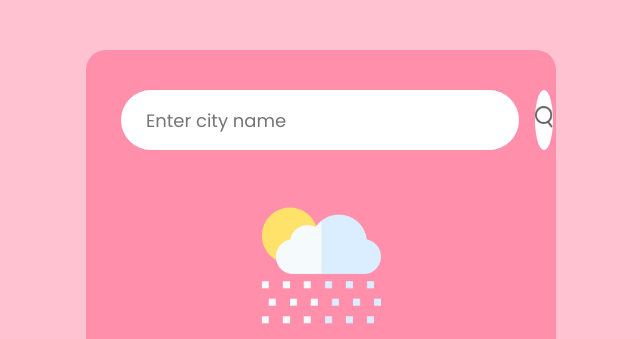
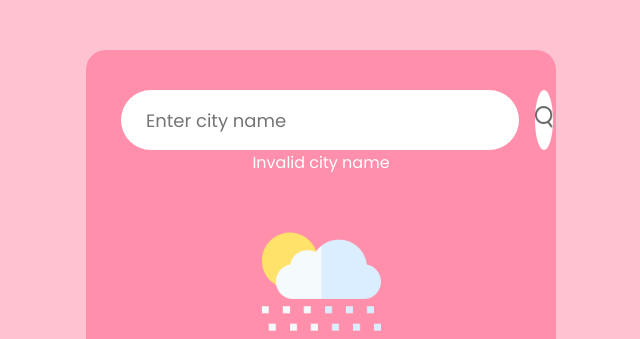
Before and after one commit to wilawanpond/weather-app, a plain HTML site: page index.html in a window 1280 px wide. Shown: the top 339 px of the page, without its empty margins (319-959 px from the left). Drawn offline with Linux system fonts and the light colour scheme.

Commit message:
Update error message

```diff
--- a/index.html
+++ b/index.html
@@ -12,6 +12,9 @@
         <div class="search">
             <input type="text" placeholder="Enter city name" spellcheck="false">
             <button><img src="assets/search.png"></button>
+        </div>
+        <div class="error">
+            <p>Invalid city name</p>
         </div>
         <div class="weather">
             <img src="assets/rain.png" class="weather-icon">
```
